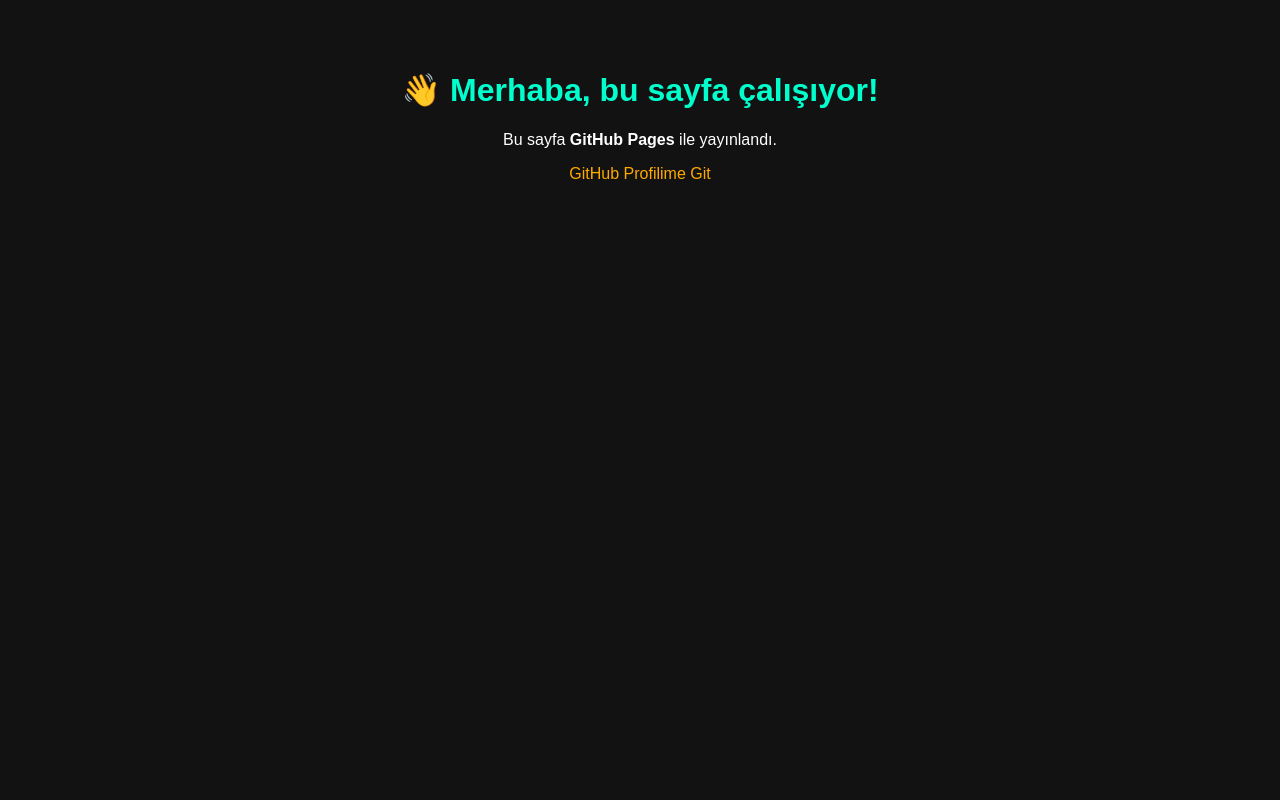
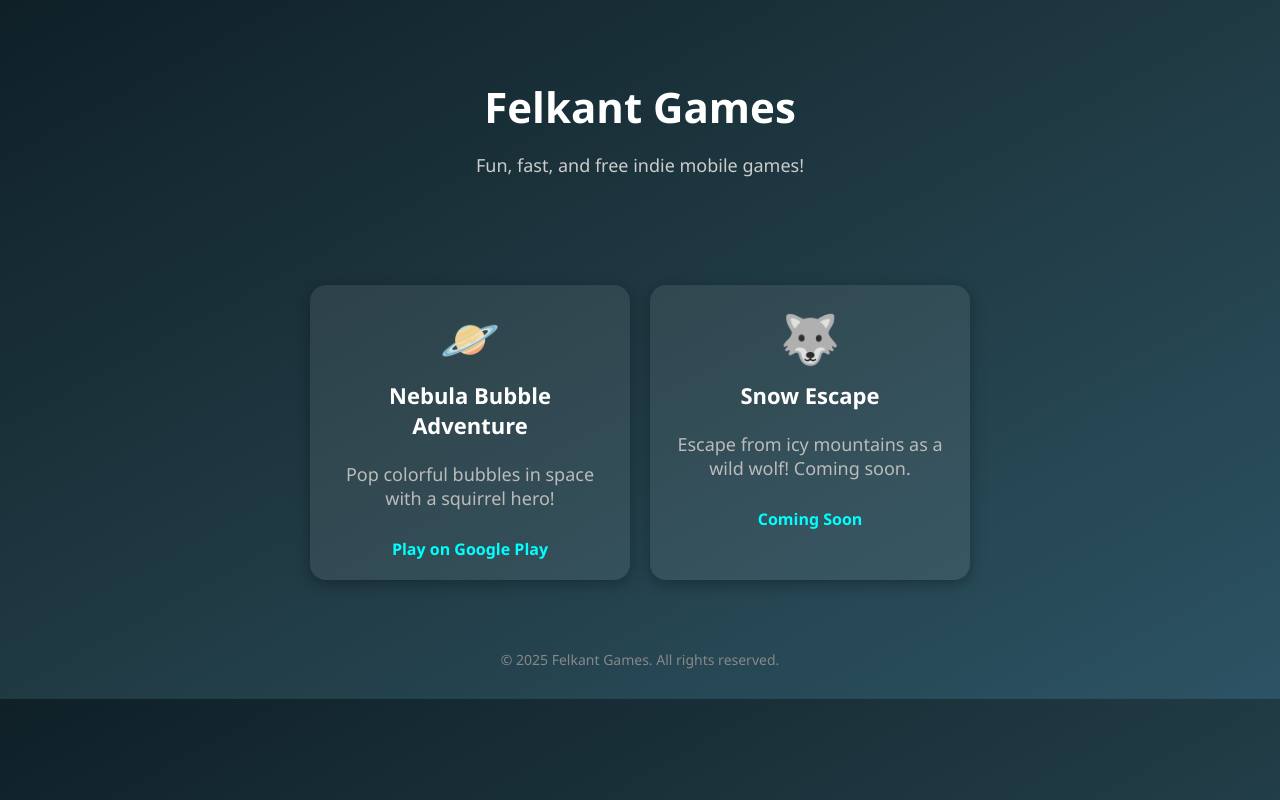
Before and after one commit to Felkant/Felkant.github.io, a plain HTML site: page index.html in a window 1280 px wide. Drawn offline with Linux system fonts and the light colour scheme.

Commit message:
index.html

```diff
--- a/index.html
+++ b/index.html
@@ -1,33 +1,96 @@
 <!DOCTYPE html>
-<html lang="tr">
+<html lang="en">
 <head>
   <meta charset="UTF-8" />
-  <meta name="viewport" content="width=device-width, initial-scale=1.0"/>
-  <title>FelkantGames</title>
+  <meta name="viewport" content="width=device-width, initial-scale=1" />
+  <title>Felkant Games</title>
   <style>
     body {
-      background-color: #121212;
-      color: #ffffff;
-      font-family: Arial, sans-serif;
+      margin: 0;
+      font-family: 'Segoe UI', sans-serif;
+      background: linear-gradient(to bottom right, #0f2027, #203a43, #2c5364);
+      color: white;
       text-align: center;
-      margin: 0;
-      padding: 50px;
+    }
+    header {
+      padding: 50px 20px;
     }
     h1 {
-      color: #00ffcc;
+      font-size: 42px;
+      margin-bottom: 10px;
     }
-    a {
-      color: #ffaa00;
+    p {
+      font-size: 18px;
+      color: #ccc;
+    }
+    .game-section {
+      display: flex;
+      flex-wrap: wrap;
+      justify-content: center;
+      gap: 20px;
+      padding: 40px 10px;
+    }
+    .game-card {
+      background: rgba(255, 255, 255, 0.08);
+      border-radius: 16px;
+      padding: 20px;
+      width: 280px;
+      box-shadow: 0 4px 15px rgba(0,0,0,0.3);
+    }
+    .game-card h3 {
+      margin-top: 0;
+      font-size: 22px;
+    }
+    .game-icon {
+      font-size: 48px;
+      margin-bottom: 10px;
+    }
+    .game-card p {
+      color: #bbb;
+    }
+    .game-card a {
+      display: inline-block;
+      margin-top: 10px;
+      color: #00ffff;
       text-decoration: none;
+      font-weight: bold;
     }
-    a:hover {
+    .game-card a:hover {
       text-decoration: underline;
+    }
+    footer {
+      padding: 30px 10px;
+      font-size: 14px;
+      color: #888;
     }
   </style>
 </head>
 <body>
-  <h1>👋 Merhaba, bu sayfa çalışıyor!</h1>
-  <p>Bu sayfa <strong>GitHub Pages</strong> ile yayınlandı.</p>
-  <p><a href="https://github.com/felkant" target="_blank">GitHub Profilime Git</a></p>
+
+  <header>
+    <h1>Felkant Games</h1>
+    <p>Fun, fast, and free indie mobile games!</p>
+  </header>
+
+  <section class="game-section">
+    <div class="game-card">
+      <div class="game-icon">🪐</div>
+      <h3>Nebula Bubble Adventure</h3>
+      <p>Pop colorful bubbles in space with a squirrel hero!</p>
+      <a href="https://play.google.com/store/apps/details?id=com.felkant.nebula" target="_blank">Play on Google Play</a>
+    </div>
+
+    <div class="game-card">
+      <div class="game-icon">🐺</div>
+      <h3>Snow Escape</h3>
+      <p>Escape from icy mountains as a wild wolf! Coming soon.</p>
+      <a href="#">Coming Soon</a>
+    </div>
+  </section>
+
+  <footer>
+    © 2025 Felkant Games. All rights reserved.
+  </footer>
+
 </body>
 </html>
```
